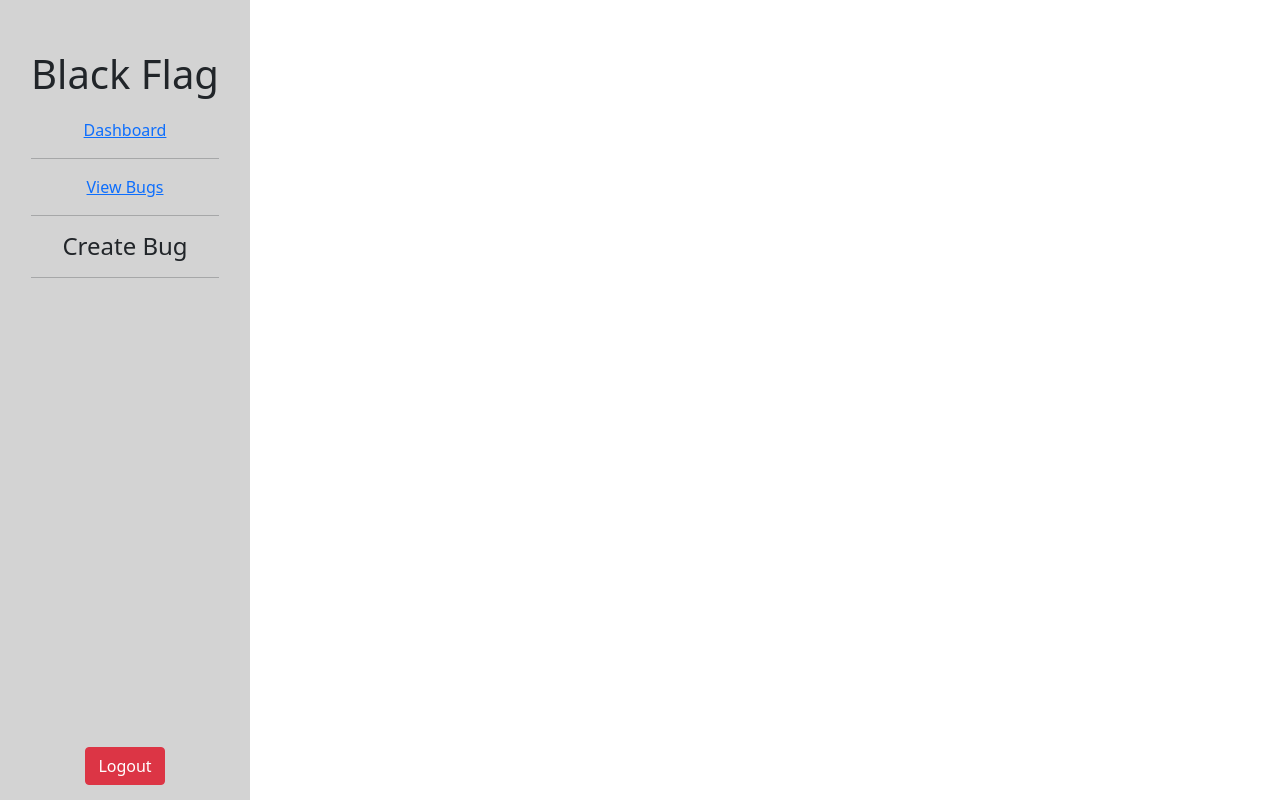
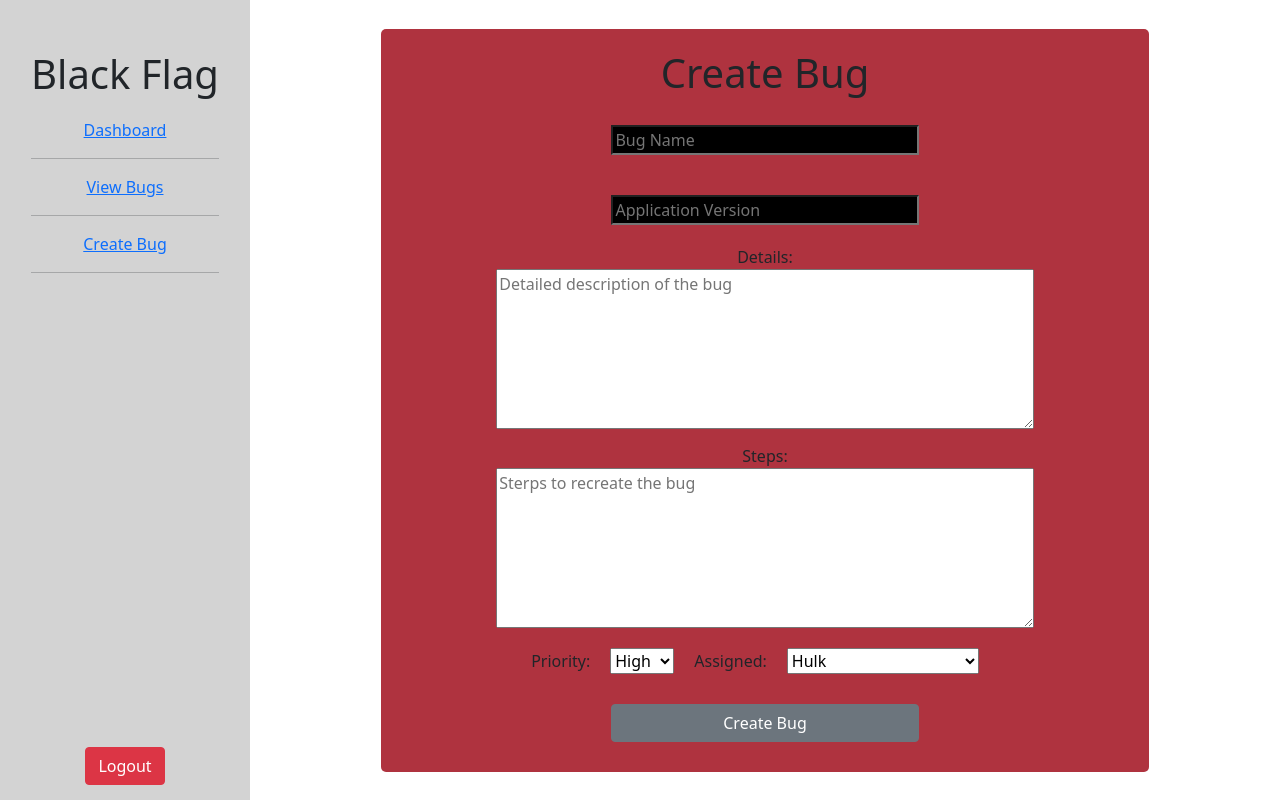
Before and after one commit to M-PAW/bug-tracker, a React (Create React App) app in the folder client/: page /create in a window 1280 px wide. Both pictures are taken after a click on the button "Login". Built offline with nearby package versions, Linux system fonts and the light colour scheme.

Commit message:
client: created createBug component view.

```diff
--- a/client/src/Views/Authenticated/Authenticated.jsx
+++ b/client/src/Views/Authenticated/Authenticated.jsx
@@ -3,9 +3,9 @@ import {BrowserRouter as Router, Switch, Route} from 'react-router-dom';
 import ViewBugs from '../Pages/ViewBugs/ViewBugs';
 import Dashboard from '../Pages/Dashboard/Dashboard'
 import Sidebar from '../Sidebar/Sidebar';
+import BugForm from '../Pages/CreateEditBug/BugForm';
 
 import './authenticated.css';
-
 const Authenticated = () => {
     return (
         <div className="auth-container">
@@ -14,6 +14,9 @@ const Authenticated = () => {
                 <Switch>
                     <Route exact path="/" component={Dashboard} />
                     <Route path="/viewbugs" component={ViewBugs} />
+                    <Route path="/create">
+                        <BugForm title={"Create Bug"} />
+                    </Route>
                 </Switch>
             </Router>
         </div>
--- /dev/null
+++ b/client/src/Views/Pages/CreateEditBug/BugForm.jsx
@@ -0,0 +1,40 @@
+import React from 'react';
+import {Button} from 'react-bootstrap';
+import './bugForm.css';
+
+const BugForm = (props) => {
+    return (
+        <div className="bug-create">
+            <h1>{props.title}</h1>
+            <form>
+                <input name='name' placeholder="Bug Name" required />
+
+                <input name='version' placeholder="Application Version" required />
+
+                <label>Details:</label>
+                <textarea name='details' placeholder='Detailed description of the bug' required />
+
+                <label>Steps:</label>
+                <textarea name='steps' placeholder='Sterps to recreate the bug' required />
+
+                <div>
+                    <label>Priority:</label>
+                    <select name='priority' required>
+                        <option value='1'>High</option>
+                        <option value='2'>Mid</option>
+                        <option value='3'>Low</option>
+                    </select>
+
+                    <label>Assigned:</label>
+                    <select name='assigned' required>
+                        <option>Hulk</option>
+                    </select>
+                </div>
+
+                <Button type="submit" variant="secondary">{props.title}</Button>
+            </form>
+        </div>
+    )
+}
+
+export default BugForm
--- /dev/null
+++ b/client/src/Views/Pages/CreateEditBug/bugForm.css
@@ -0,0 +1,38 @@
+.bug-create {
+    width: 60vw;
+    background-color: var(--prime-color);
+    display: flex;
+    flex-direction: column;
+    margin: auto;
+    padding: 20px 0 20px 0;
+    border-radius: 5px;
+    text-align: center;
+}
+
+.bug-create form {
+    display: flex;
+    flex-direction: column;
+    justify-content: space-between;
+    align-items: center;
+}
+
+.bug-create form textarea {
+    width: 70%;
+    height: 20vh;
+}
+
+.bug-create form label:nth-of-type(2) {
+    padding-top: 15px;
+}
+
+.bug-create form select {
+    width: 5vw;
+}
+
+.bug-create form select:nth-of-type(2) {
+    width: 15vw;
+}
+
+.bug-create form input,textarea,button, div select {
+    margin: 20px;
+}
--- a/client/src/Views/Sidebar/Sidebar.jsx
+++ b/client/src/Views/Sidebar/Sidebar.jsx
@@ -1,22 +1,26 @@
 import React from 'react'
 import {Button} from 'react-bootstrap';
 import {Link} from 'react-router-dom';
+import {useDispatch} from 'react-redux';
+import {signOut} from '../../Controllers/Redux/authSlice';
 import './Sidebar.css';
 
 const Sidebar = () => {
+    const dispatch = useDispatch();
     return (
         <div className="sidebar">
             <div>
                 <h1>Black Flag</h1>
                 <Link to="/">Dashboard</Link>
                 <hr />
-                <Link to="viewbugs">View Bugs</Link>
+                <Link to="/viewbugs">View Bugs</Link>
                 <hr />
-                <h4>Create Bug</h4>
+                <Link to="/create">Create Bug</Link>
                 <hr />
             </div>
             <Button
                 variant="danger"
+                onClick={() => dispatch(signOut())}
             >
             Logout
             </Button>
```
